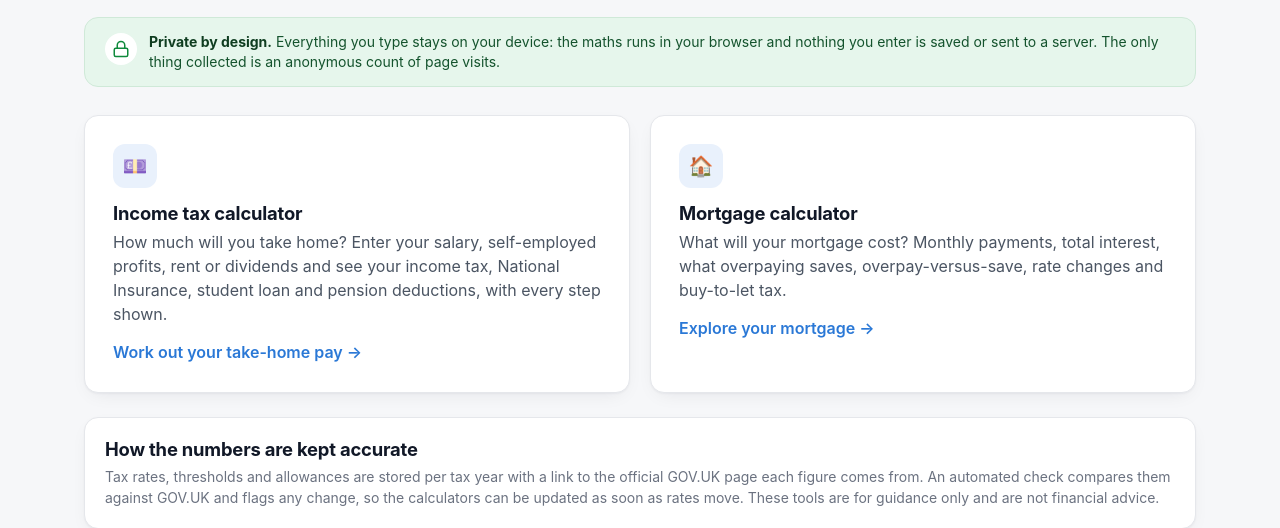
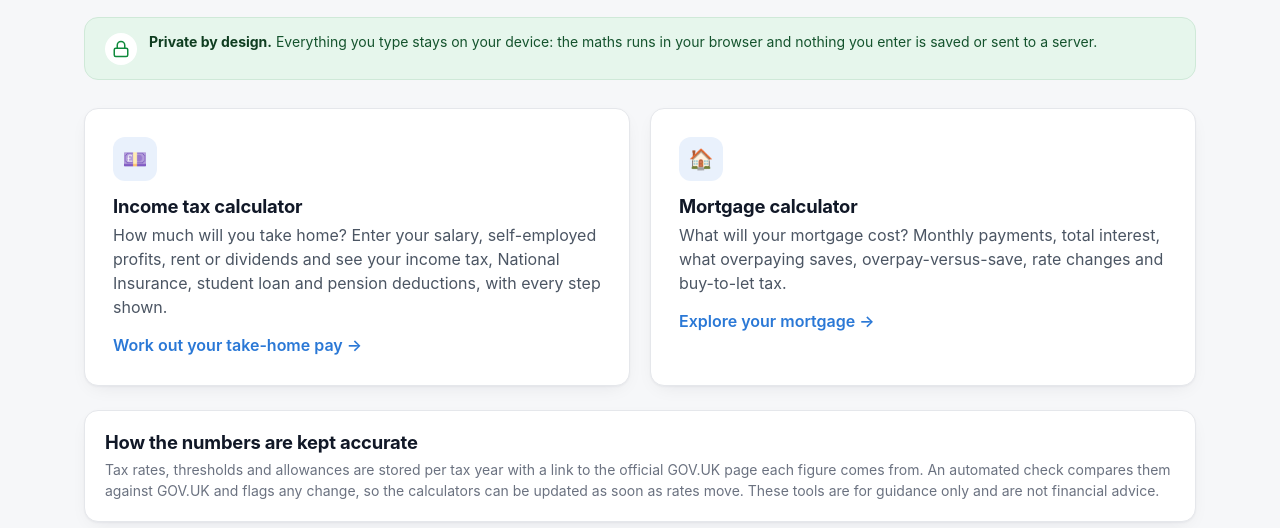
Before and after one commit to farhanmunim/finance, a website: page index.html in a window 1280 px wide. Shown: the part 286-814 px from the top of the page. Drawn offline with Linux system fonts and the light colour scheme.

Commit message:
Shorten privacy banner wording
Co-Authored-By: Claude Fable 5.1 <noreply@anthropic.com>
Claude-Session: https://claude.ai/code/session_01RpjwKuW5DUxm1kJsQAFCRh

```diff
--- a/index.html
+++ b/index.html
@@ -27,7 +27,7 @@
     </div>
     <div class="privacy-note" style="margin-top:20px" role="note">
       <span class="privacy-icon" aria-hidden="true"><svg width="18" height="18" viewBox="0 0 24 24" fill="none" stroke="currentColor" stroke-width="2" stroke-linecap="round" stroke-linejoin="round"><rect x="3" y="11" width="18" height="11" rx="2"/><path d="M7 11V7a5 5 0 0 1 10 0v4"/></svg></span>
-      <p><b>Private by design.</b> Everything you type stays on your device: the maths runs in your browser and nothing you enter is saved or sent to a server. The only thing collected is an anonymous count of page visits.</p>
+      <p><b>Private by design.</b> Everything you type stays on your device: the maths runs in your browser and nothing you enter is saved or sent to a server.</p>
     </div>
 
     <div class="tools-grid">
```
Also changed, not shown: income/index.html (+1 -1 lines), mortgage/index.html (+1 -1 lines).
